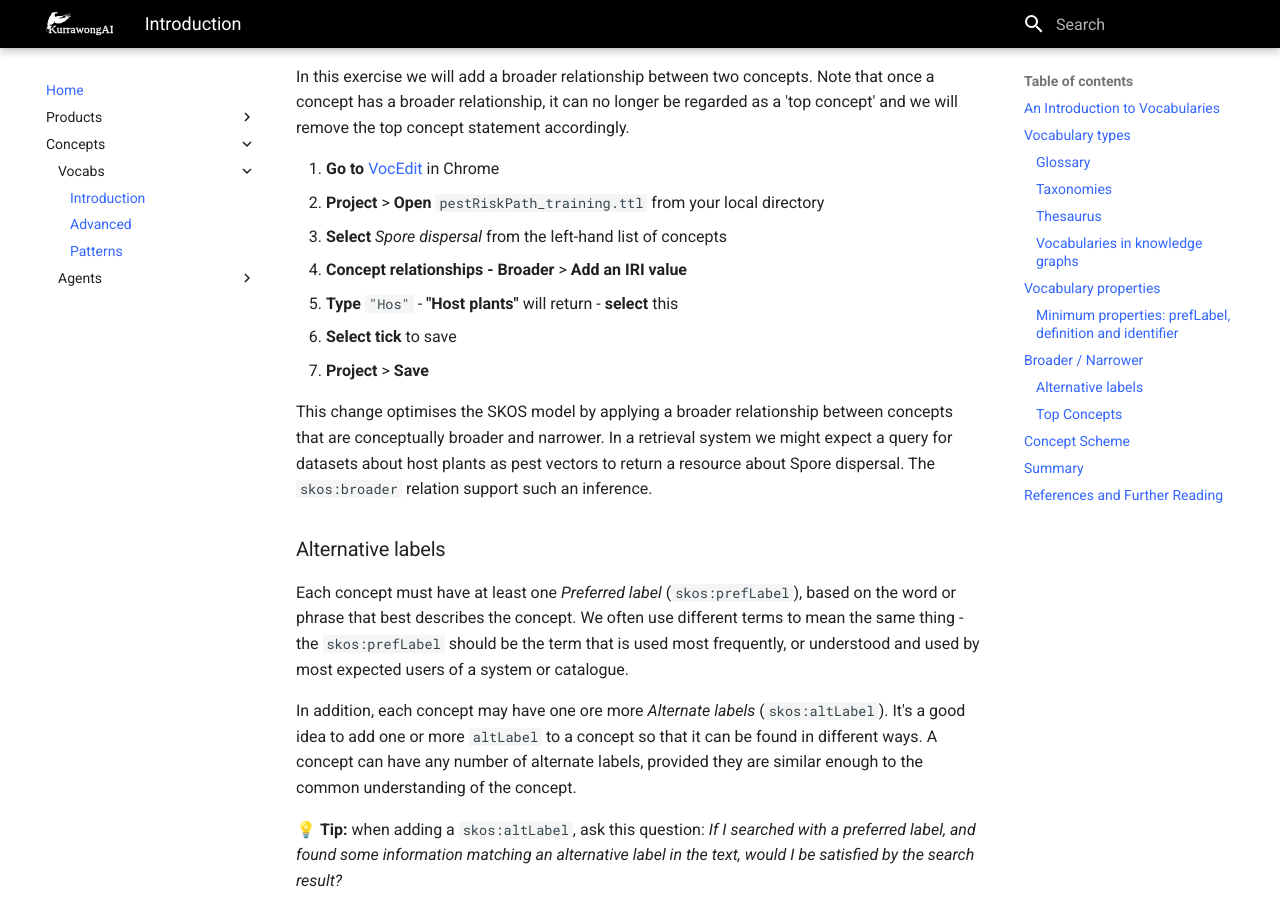
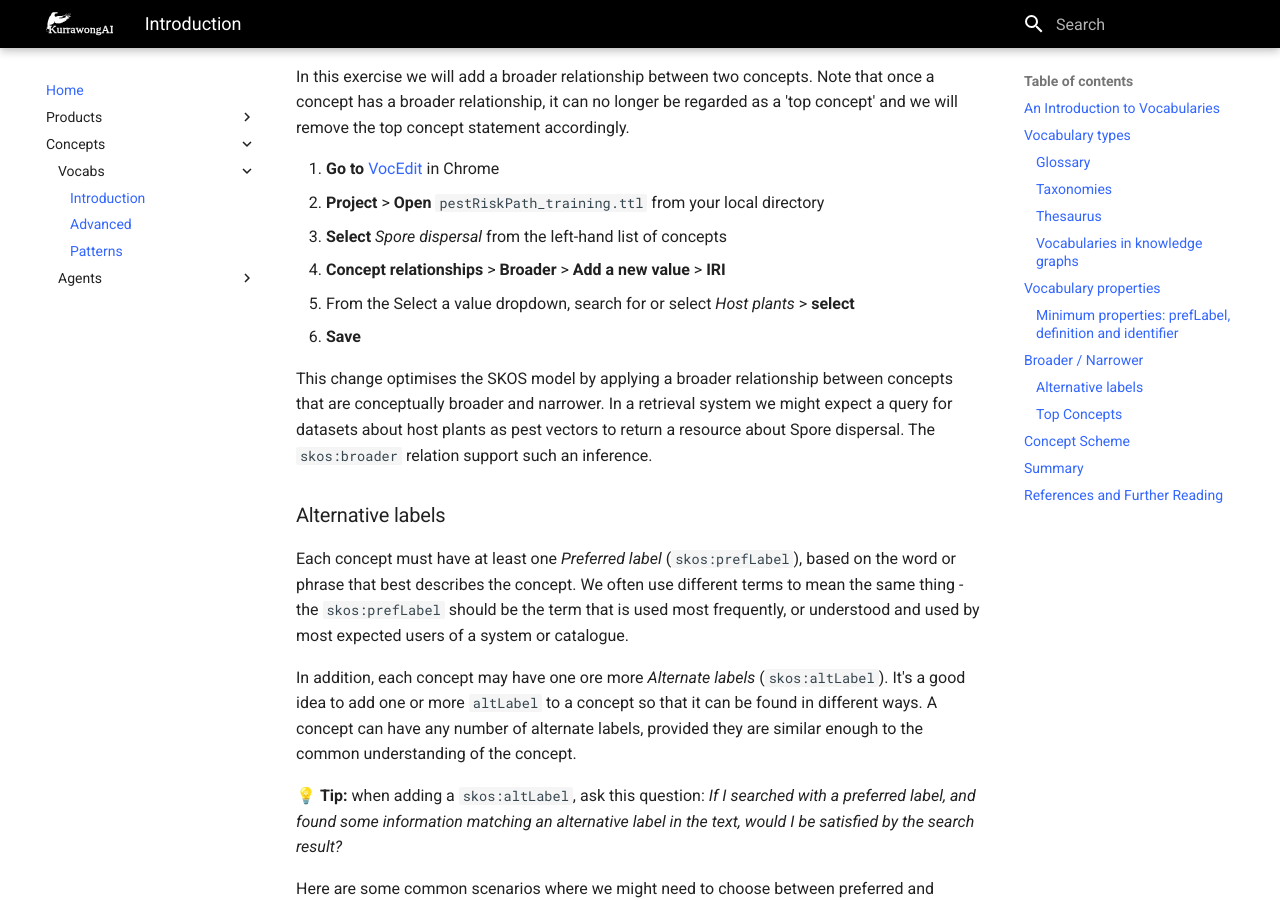
Before and after one commit to Kurrawong/docs, an MkDocs documentation site: the page built from docs/concepts/vocabs/introduction.md, in a window 1280 px wide and 900 px high, scrolled down 9093 px. Built offline with MkDocs 1.6.1 and Material for MkDocs 9.7.7, drawn with Linux system fonts in a browser that asks for light colours.

Commit message:
Update introduction.md
Step 5 in Exercise add broader concept relations does not support lookup by prefLabel. subject of:
https://github.com/Kurrawong/vocedit/issues/52

```diff
--- a/docs/concepts/vocabs/introduction.md
+++ b/docs/concepts/vocabs/introduction.md
@@ -347,13 +347,11 @@
 1. **Go to** [VocEdit](https://vocedit.dev.kurrawong.ai) in Chrome
 2. **Project** > **Open** `pestRiskPath_training.ttl` from your local directory
 3. **Select** _Spore dispersal_ from the left-hand list of concepts
-4. **Concept relationships - Broader** > **Add an IRI value**
-5. **Type** `"Hos"` - **"Host plants"** will return - **select** this
-6. **Select** **tick** to save
-7. **Project** > **Save**
+4. **Concept relationships** > **Broader** > **Add a new value** > **IRI**
+5. From the Select a value dropdown, search for or select _Host plants_ > **select**
+6. **Save**
 
 This change optimises the SKOS model by applying a broader relationship between concepts that are conceptually broader and narrower. In a retrieval system we might expect a query for datasets about host plants as pest vectors to return a resource about Spore dispersal. The `skos:broader` relation support such an inference.
-
 
 ### Alternative labels
 
```
